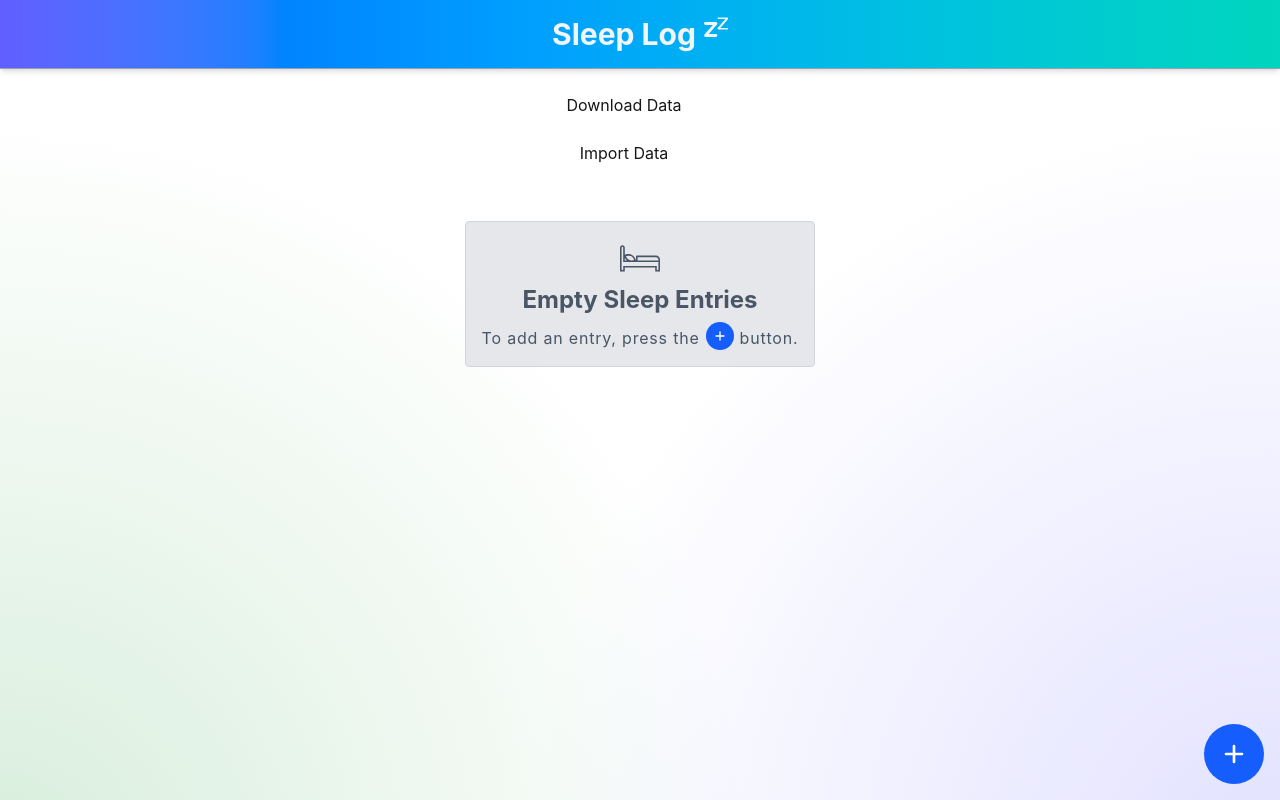
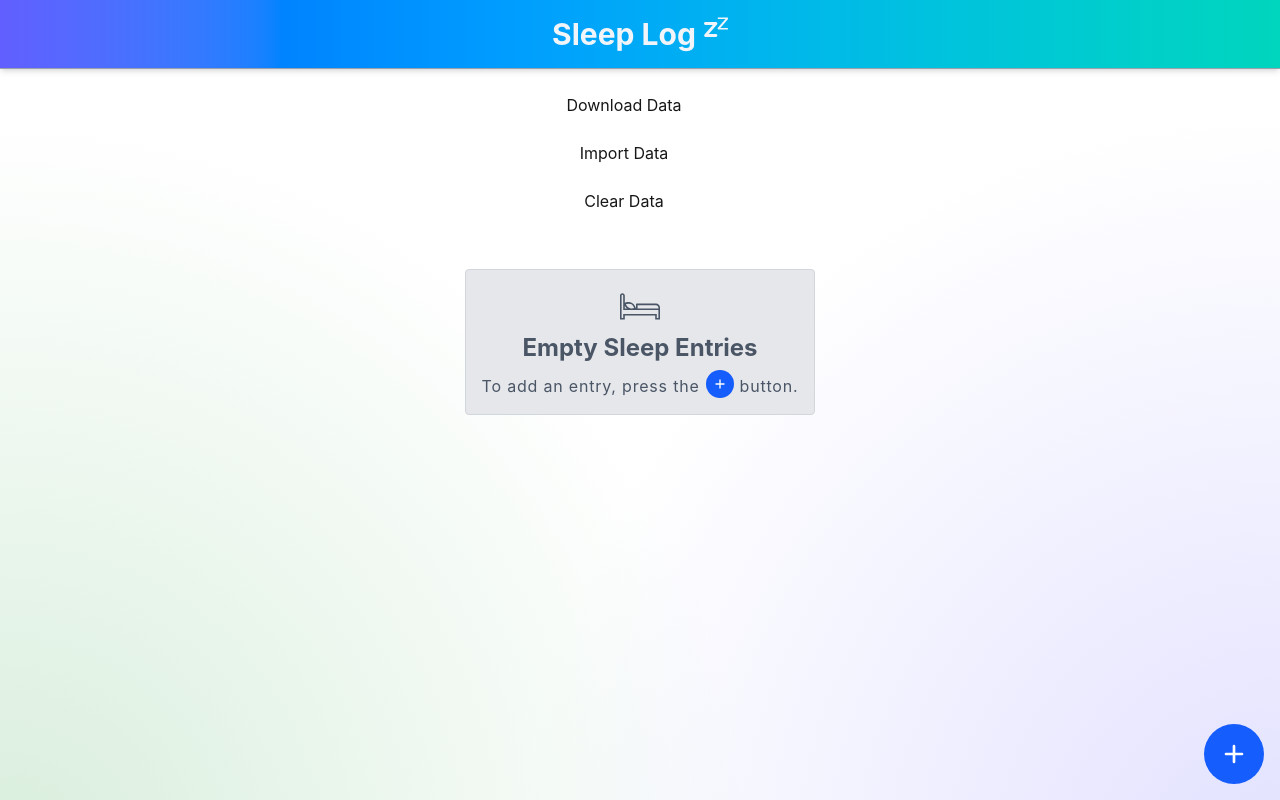
Before and after one commit to mattcarlotta/sleep-log, a React (Vite) app: page / in a window 1280 px wide. Built offline with nearby package versions, Linux system fonts and the light colour scheme.

Commit message:
wip: implement importing data via tx and clearing db entries table

```diff
--- a/src/Actions.tsx
+++ b/src/Actions.tsx
@@ -19,16 +19,19 @@ const SLEEP_ENTRY_KEYS: Array<keyof SleepEntry> = [
 ];
 
 type ActionsProps = {
-    onImportSleepEntries: (entries: Array<SleepEntry>) => void;
+    onSetSleepEntries: (entries: Array<SleepEntry>) => void;
 };
 
-export default function Actions({ onImportSleepEntries }: ActionsProps) {
+export default function Actions({ onSetSleepEntries }: ActionsProps) {
     const { db } = useDBContext();
     const fileRef = useRef<HTMLInputElement | null>(null);
 
     const handleDownloadData = async () => {
         try {
-            const entries = await db?.getAll("entries");
+            const entries = (await db?.getAll("entries")) || [];
+
+            if (!entries.length) return;
+
             const data = JSON.stringify(entries, null, 2);
 
             const blob = new Blob([data], { type: "application/json" });
@@ -63,6 +66,7 @@ export default function Actions({ onImportSleepEntries }: ActionsProps) {
                 throw Error("File is not a valid sleep log with entries.");
             }
 
+            const sanitizedSleepEntries: Array<SleepEntry> = [];
             for (const entry of dataEntries) {
                 const entryExists = await db?.get("entries", entry.id);
 
@@ -77,12 +81,26 @@ export default function Actions({ onImportSleepEntries }: ActionsProps) {
                     sanitizedSleepEntry[key] = entry[key];
                 });
 
-                await db?.add("entries", sanitizedSleepEntry);
+                sanitizedSleepEntries.push(sanitizedSleepEntry);
             }
+
+            if (!sanitizedSleepEntries.length) return;
+
+            const tx = db?.transaction("entries", "readwrite");
+            await Promise.all([...sanitizedSleepEntries.map((entry) => tx?.store.add(entry)), tx?.done]);
 
             const entries = (await db?.getAll("entries")) || [];
 
-            onImportSleepEntries(entries);
+            onSetSleepEntries(entries);
+        } catch (error) {
+            alert((error as Error)?.message);
+        }
+    };
+
+    const handleClearData = async () => {
+        try {
+            await db?.clear("entries");
+            onSetSleepEntries([]);
         } catch (error) {
             alert((error as Error)?.message);
         }
@@ -105,6 +123,9 @@ export default function Actions({ onImportSleepEntries }: ActionsProps) {
                     onChange={handleImportData}
                 />
             </div>
+            <button className="cursor-pointer" type="button" onClick={handleClearData}>
+                Clear Data
+            </button>
         </>
     );
 }
--- a/src/SleepEntry.tsx
+++ b/src/SleepEntry.tsx
@@ -33,7 +33,7 @@ export default function SleepEntry({ entry, onSetEditForm, onDeleteEntry }: Slee
     return (
         <>
             <div
-                className="flex flex-col space-y-2 px-4 py-2.5 rounded bg-orange-800/10 border border-orange-300 w-full shadow-md md:w-64"
+                className="flex flex-col space-y-2 px-4 py-2.5 rounded bg-orange-800/10 border border-orange-300 w-full shadow-md md:max-w-68"
                 key={entry.id}
             >
                 <header id="sleep-entries" className="grid grid-cols-2">
--- a/src/SleepLog.tsx
+++ b/src/SleepLog.tsx
@@ -98,7 +98,7 @@ export default function SleepLog() {
 
     return (
         <div className="flex flex-col items-center justify-center flex-wrap space-y-6 py-4 mb-20 mx-4 md:py-6 md:space-x-8">
-            <Actions onImportSleepEntries={setSleepEntries} />
+            <Actions onSetSleepEntries={setSleepEntries} />
             {sleepEntries.length > 0 && (
                 <>
                     <div className="flex flex-col items-center space-y-2 px-6 py-2.5 rounded bg-cyan-800/10 border border-cyan-300 shadow-md text-center md:w-64">
```
